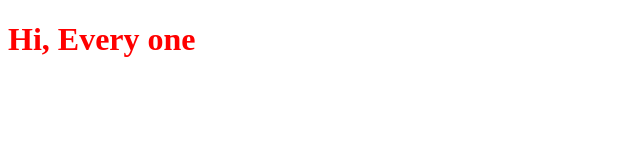
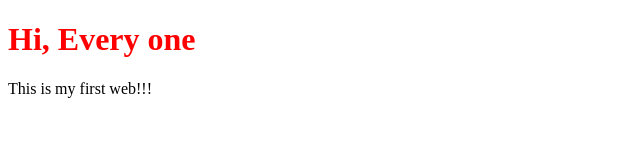
Before and after one commit to ArielHch/hello-world, a plain HTML site: page index.html in a window 1280 px wide. Shown: the whole page, without its empty margins (0-640 px from the left). Drawn offline with Linux system fonts and the light colour scheme.

Commit message:
add text

```diff
--- a/index.html
+++ b/index.html
@@ -11,6 +11,8 @@
 
   <h1 class="title">Hi, Every one</h1>
 
+  <p> This is my first web!!!</p>
+
 
 </body>
 </html>
```
Also changed, not shown: 1 other file.
